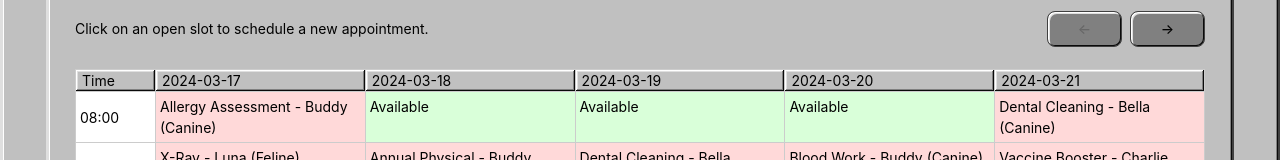
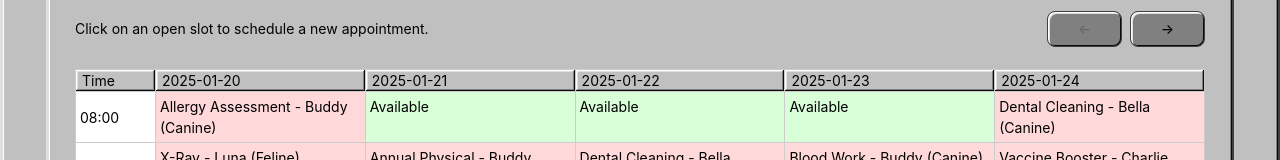
Before and after one commit to mero-vet/vet-clinic-app, a React (Vite) app: page /scheduler in a window 1280 px wide. Shown: the part 240-400 px from the top of the page. Built offline with nearby package versions, Linux system fonts and the light colour scheme.

Commit message:
dynamic calendar

```diff
--- a/src/context/SchedulingContext.jsx
+++ b/src/context/SchedulingContext.jsx
@@ -5,10 +5,26 @@ import React, { createContext, useContext, useState, useEffect } from 'react';
 
 const SchedulingContext = createContext();
 
-// Helper function to generate dates for 8 weeks starting from a base date
+// Helper function to generate dates for 6 weeks starting from current week's Monday
 const generateDates = () => {
   const dates = [];
-  const startDate = new Date('2024-03-17');
+
+  // Get current date
+  const today = new Date();
+
+  // Find the Monday of the current week
+  const currentDay = today.getDay(); // 0 is Sunday, 1 is Monday, etc.
+  const mondayOffset = currentDay === 0 ? -6 : 1 - currentDay; // If Sunday, go back 6 days, otherwise find previous Monday
+
+  // Create a new date object for current week's Monday
+  const startDate = new Date(today);
+  startDate.setDate(today.getDate() + mondayOffset);
+
+  // Reset time to 00:00:00 to avoid any time-related issues
+  startDate.setHours(0, 0, 0, 0);
+
+  console.log('Calendar start date:', startDate.toISOString().split('T')[0]);
+
   for (let week = 0; week < 6; week++) {
     for (let day = 0; day < 5; day++) {
       const currentDate = new Date(startDate);
@@ -68,18 +84,8 @@ const generateInitialAppointments = () => {
 };
 
 export const SchedulingProvider = ({ children }) => {
-  // Force clear localStorage on initial load to refresh appointments
-  localStorage.removeItem('sessionAppointments');
-
-  const [appointments, setAppointments] = useState(() => {
-    const savedAppointments = localStorage.getItem('sessionAppointments');
-    return savedAppointments ? JSON.parse(savedAppointments) : generateInitialAppointments();
-  });
-
-  // Update localStorage whenever appointments change
-  useEffect(() => {
-    localStorage.setItem('sessionAppointments', JSON.stringify(appointments));
-  }, [appointments]);
+  // Don't check localStorage, always generate new appointments
+  const [appointments, setAppointments] = useState(generateInitialAppointments);
 
   const addAppointment = (newAppt) => {
     setAppointments((prev) => [
@@ -97,7 +103,6 @@ export const SchedulingProvider = ({ children }) => {
 
   const clearAppointments = () => {
     setAppointments(generateInitialAppointments());
-    localStorage.removeItem('sessionAppointments');
   };
 
   return (
--- a/src/screens/SchedulingScreen.jsx
+++ b/src/screens/SchedulingScreen.jsx
@@ -25,8 +25,16 @@ function SchedulingScreen() {
 
   // Generate the days for the current week based on the offset
   const days = useMemo(() => {
-    const startDate = new Date('2024-03-17'); // Monday, March 17, 2024
-    startDate.setDate(startDate.getDate() + (currentWeekOffset * 7));
+    // Get current date
+    const today = new Date();
+
+    // Find the Monday of the current week
+    const currentDay = today.getDay(); // 0 is Sunday, 1 is Monday, etc.
+    const mondayOffset = currentDay === 0 ? -6 : 1 - currentDay; // If Sunday, go back 6 days, otherwise find Monday of current week
+
+    // Create a new date object for current week's Monday
+    const startDate = new Date(today);
+    startDate.setDate(today.getDate() + mondayOffset + (currentWeekOffset * 7));
 
     return Array.from({ length: 5 }).map((_, index) => {
       const date = new Date(startDate);
```
